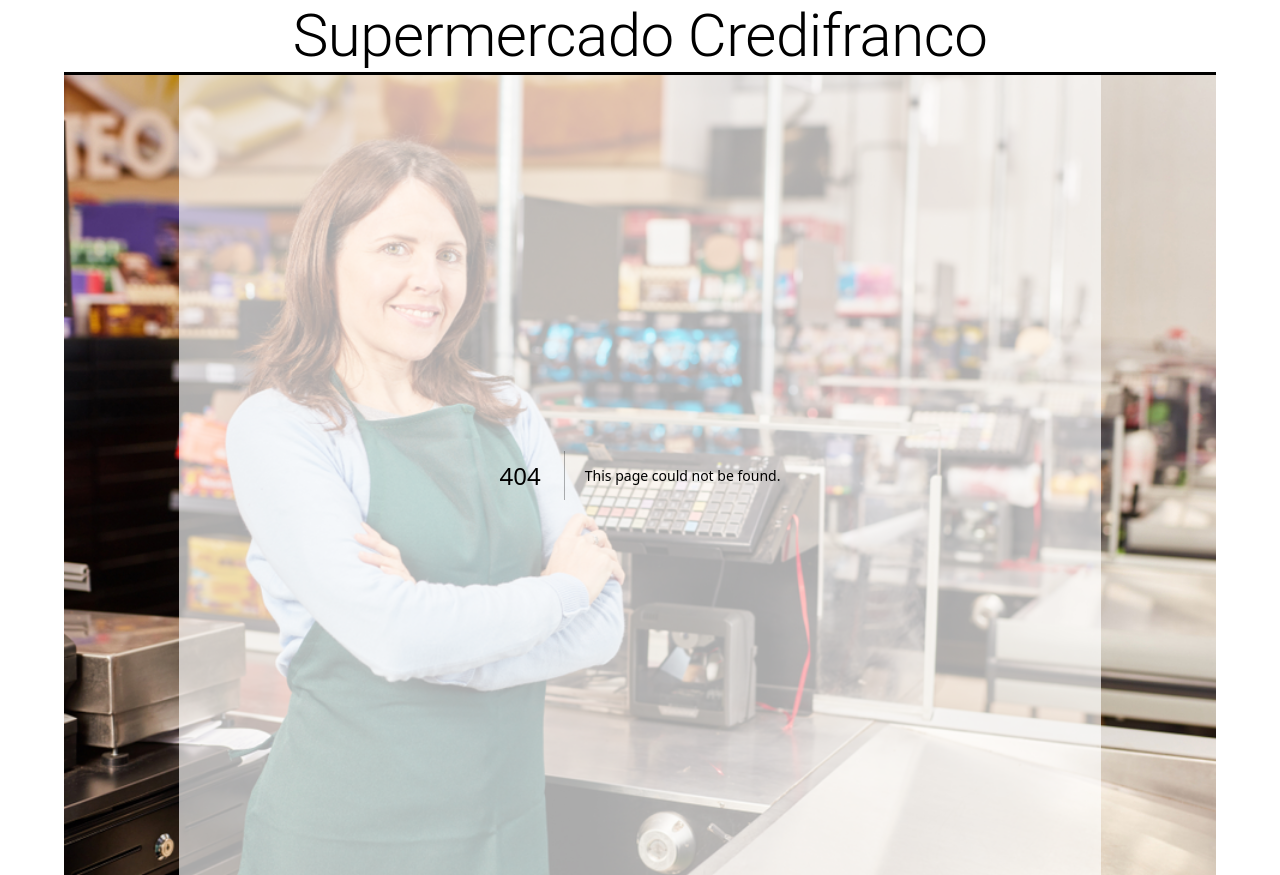
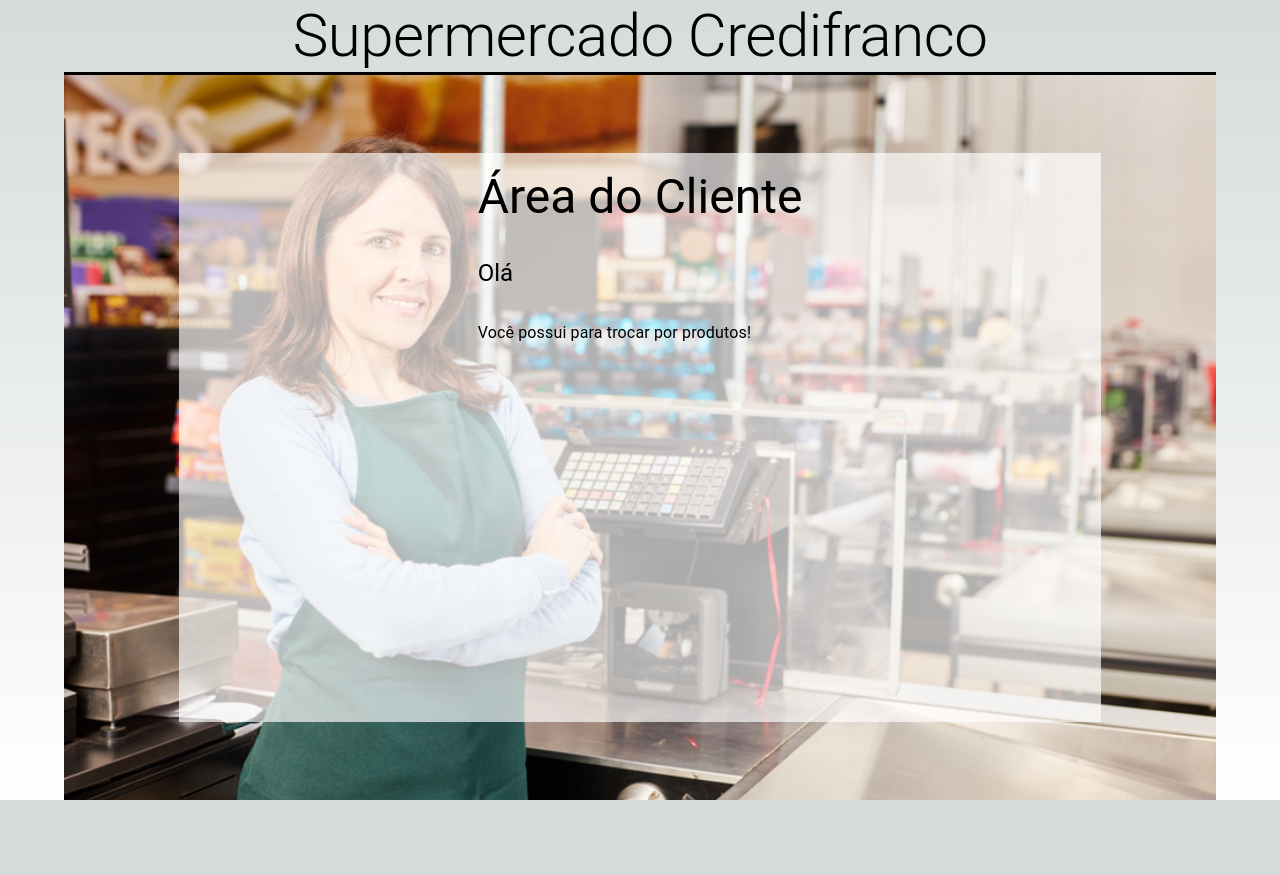
Before and after one commit to EronAlves1996/credifranco-teste, a Next.js app in the folder src/front/: page /clients in a window 1280 px wide. Before the commit this address had no page. After the commit the page ends 800 px from the top, so only its background shows below. Built offline with nearby package versions, Linux system fonts and the light colour scheme; no server answers.

Commit message:
feat: show client points

```diff
--- /dev/null
+++ b/src/front/src/app/(protected)/clients/page.tsx
@@ -0,0 +1,27 @@
+"use client";
+import { Stack, Typography } from "@mui/material";
+import * as authStore from "../../authStore";
+import { useEffect, useState } from "react";
+
+export default function ClientArea() {
+  const [client, setClient] = useState<authStore.User>();
+
+  useEffect(() => {
+    authStore.subscribe("CURRENT_USER", (value) => {
+      if (!authStore.isUser(value)) return;
+      setClient(value);
+    });
+  }, []);
+
+  return (
+    <Stack gap="2rem" paddingY="1rem" alignItems="flex-start">
+      <Typography variant="h3">Área do Cliente</Typography>
+
+      <Typography variant="h5">Olá {client?.name}</Typography>
+
+      <Typography>
+        Você possui {client?.accumulated_points} para trocar por produtos!
+      </Typography>
+    </Stack>
+  );
+}
--- a/src/front/src/app/authStore.ts
+++ b/src/front/src/app/authStore.ts
@@ -1,4 +1,4 @@
-type User = {
+export type User = {
   accumulated_points: number;
   created_at: string;
   id: number;
@@ -16,10 +16,36 @@
   CURRENT_USER: {} as User,
 };
 
-export const put = (key: keyof typeof store, value: string | User) => {
+type keysOfStore = keyof typeof store;
+
+const subscribers: Array<Record<keysOfStore, (value: User | string) => void>> =
+  [];
+
+export const put = (key: keysOfStore, value: string | User) => {
+  subscribers
+    .filter((subscriber) => Object.keys(subscriber)[0] === key)
+    .forEach((subscriber) => {
+      subscriber[key](value);
+    });
+
   store[key] = value;
 };
 
-export const get = (key: keyof typeof store) => {
+export const get = (key: keysOfStore) => {
   return store[key];
 };
+
+export const subscribe = (
+  key: keysOfStore,
+  subscriptionFunction: (value: User | string) => void
+) => {
+  const subscriptionRecord: Record<
+    keysOfStore,
+    (value: User | string) => void
+  > = {} as Record<keysOfStore, (value: User | string) => void>;
+
+  subscriptionRecord[key] = subscriptionFunction;
+
+  subscribers.push(subscriptionRecord);
+  return get(key);
+};
```
